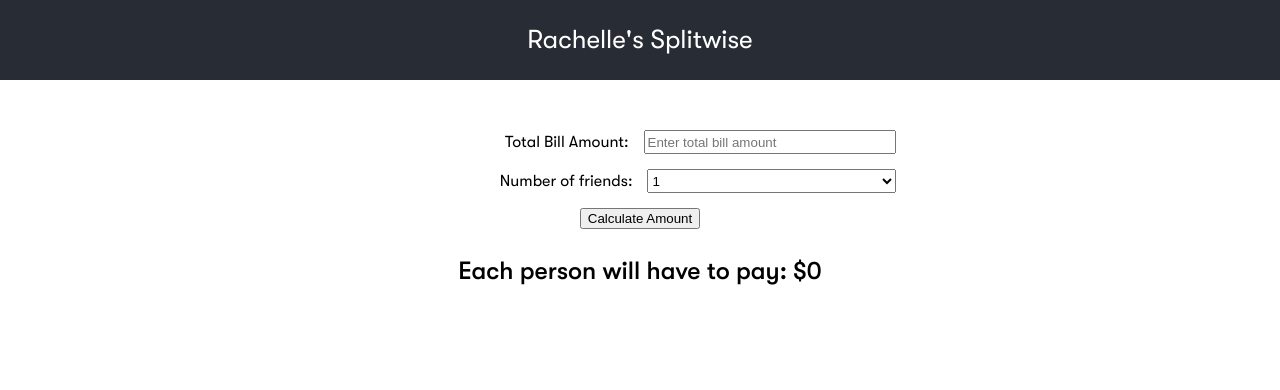
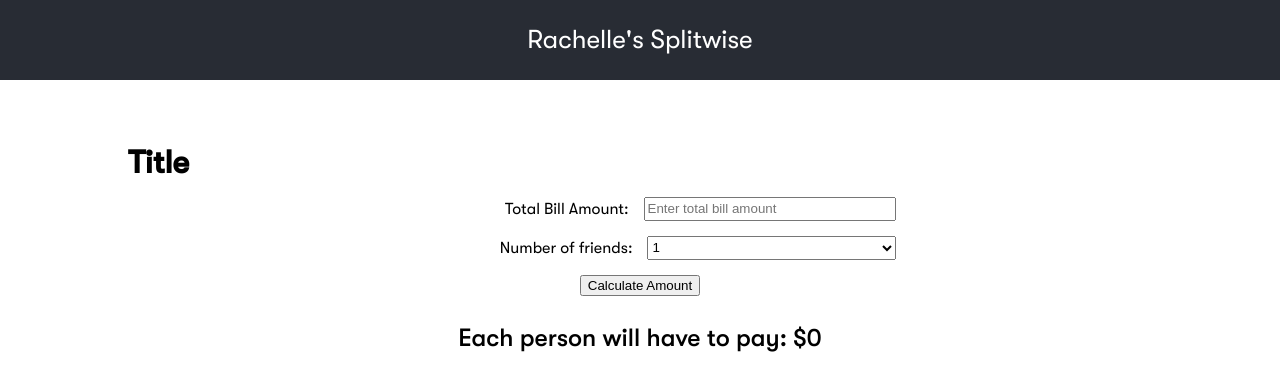
Before and after one commit to rachellesg/splitwise, a React (Create React App) app: page / in a window 1280 px wide. Shown: the top 390 px of the page. Built offline with nearby package versions, Linux system fonts and the light colour scheme.

Commit message:
Successfully added context
Omg can't believe it I managed to use useContext!!!!!!!!!!

```diff
--- a/src/App.js
+++ b/src/App.js
@@ -1,8 +1,9 @@
-import logo from "./logo.svg";
+import { Fragment } from "react";
 import "./App.css";
 import styled from "styled-components";
 
-import Form from "./components/Form/index.jsx";
+import Header from "./components/Header";
+import Form from "./components/Form";
 
 function App() {
   return (
@@ -11,6 +12,9 @@ function App() {
         <header className="App-header">Rachelle's Splitwise</header>
       </div>
       <Container>
+        <Fragment>
+          <Header>Title</Header>
+        </Fragment>
         <Form />
       </Container>
     </>
--- a/src/components/Form/index.jsx
+++ b/src/components/Form/index.jsx
@@ -1,4 +1,4 @@
-import React, { useState } from "react";
+import { useState } from "react";
 import styled from "styled-components";
 
 function Form() {
--- /dev/null
+++ b/src/components/Header/index.jsx
@@ -0,0 +1,13 @@
+import { createContext } from "react";
+
+export const HeaderContext = createContext();
+
+function Header(props) {
+  return (
+    <HeaderContext.Provider>
+      <h1>{props.children}</h1>
+    </HeaderContext.Provider>
+  );
+}
+
+export default Header;
```
